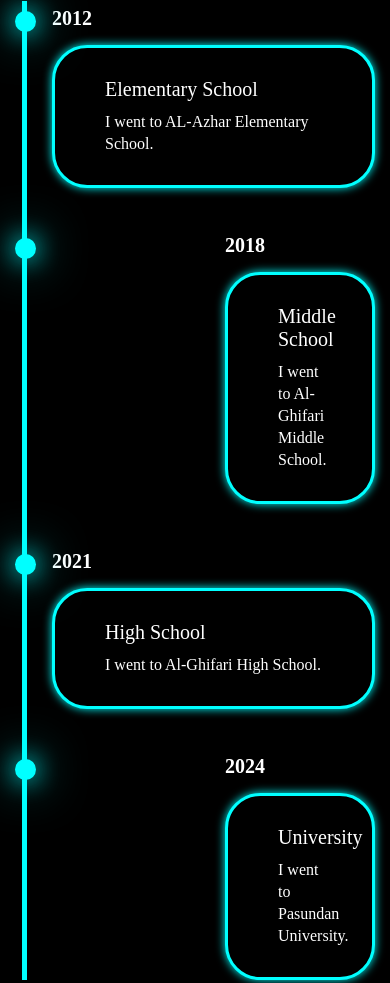
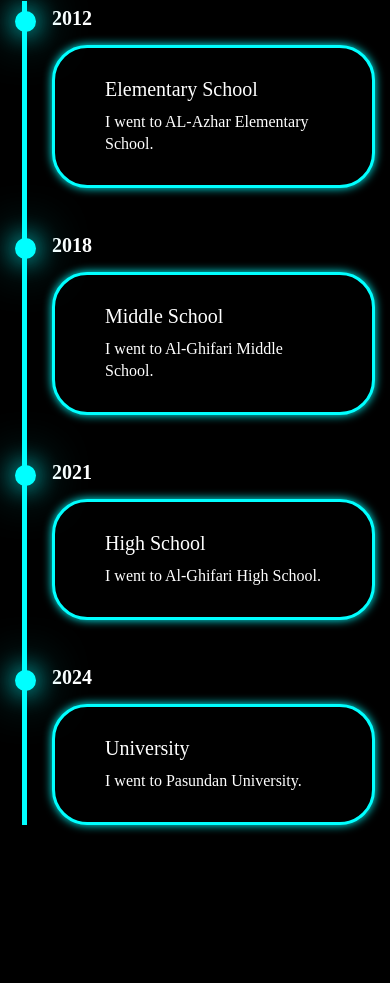
Before and after one commit to Alluringly/itw2024_project1_243040061, a plain HTML site: page index.html in a window 390 px wide. Shown: the part 1215-2198 px from the top of the page. Drawn offline with nearby package versions, Linux system fonts and the light colour scheme.

Commit message:
Add files via upload

```diff
--- a/css/style.css
+++ b/css/style.css
@@ -654,12 +654,14 @@
     text-align: left;
   }
   .timeline-item:nth-child(odd),
-  .timeline-iten:nth-child(even) {
+  .timeline-item:nth-child(even) {
     padding-left: 37px;
   }
+
   .timeline-dot {
     left: 0;
   }
+
   .services {
     padding-bottom: 7rem;
   }
@@ -709,6 +711,7 @@
     flex-direction: column-reverse;
     margin: 5rem 4rem;
   }
+
   .home-content h3 {
     font-size: 2.6rem;
   }
```
